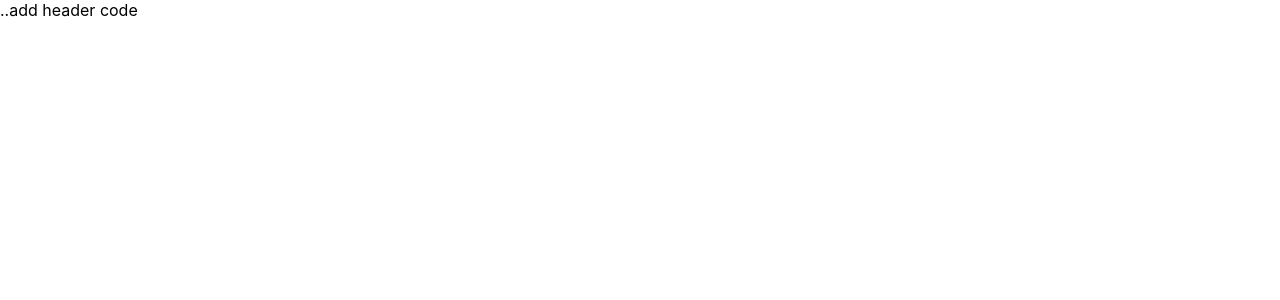
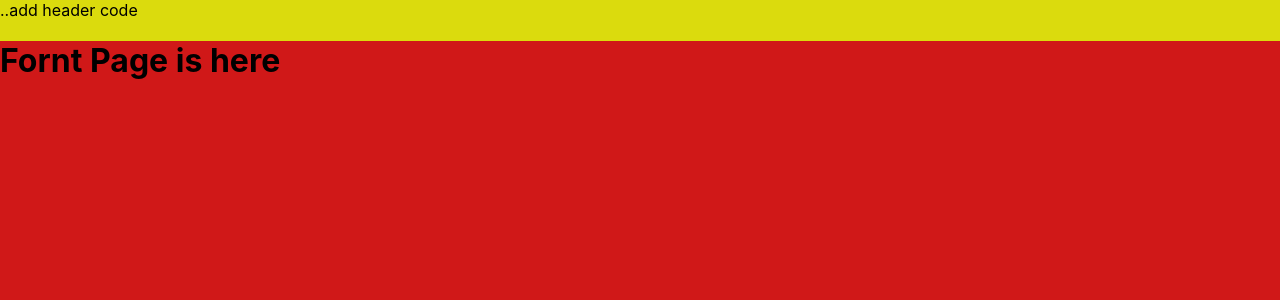
Before and after one commit to farhanyousaf786/hexagon, a React (Create React App) app: page / in a window 1280 px wide. Shown: the top 300 px of the page. Built offline with nearby package versions, Linux system fonts and the light colour scheme.

Commit message:
added header folder

```diff
--- a/src/Components/Header/Header.jsx
+++ b/src/Components/Header/Header.jsx
@@ -1,4 +1,6 @@
 import React, { useEffect } from "react";
+import './Header.css';
+
 
 const Header = () => {
   // Sticky Menu Area
--- a/src/Pages/FrontPage/FrontPage.css
+++ b/src/Pages/FrontPage/FrontPage.css
@@ -0,0 +1,8 @@
+.fp-container{
+
+
+
+    background-color: rgb(208, 24, 24);
+    height:200em;
+
+}
--- a/src/Pages/FrontPage/FrontPage.jsx
+++ b/src/Pages/FrontPage/FrontPage.jsx
@@ -0,0 +1,14 @@
+import React from "react";
+import './FrontPage.css';
+
+
+const FrontPage = () => {
+
+  return (
+    <div className="fp-container">
+      <h1>Fornt Page is here</h1>
+    </div>
+  );
+};
+
+export default FrontPage;
--- a/src/Pages/LandingPage/LandingPage.css
+++ b/src/Pages/LandingPage/LandingPage.css
@@ -1,5 +1,5 @@
 .lp-container{
 
-background-color: black;
+background-color: rgb(219, 219, 13);
 
 }
--- a/src/Pages/LandingPage/LandingPage.jsx
+++ b/src/Pages/LandingPage/LandingPage.jsx
@@ -1,5 +1,8 @@
 import React from 'react'
 import Header from '../../Components/Header/Header';
+import FrontPage from '../FrontPage/FrontPage';
+import './LandingPage.css';
+
 
 
 
@@ -7,8 +10,12 @@ import Header from '../../Components/Header/Header';
 function LandingPage() {
 
     return (
+    <div className='lp-container'>
+     <Header />
 
-      <Header />
+     <FrontPage/>
+    </div>
+
 
 
 
```
